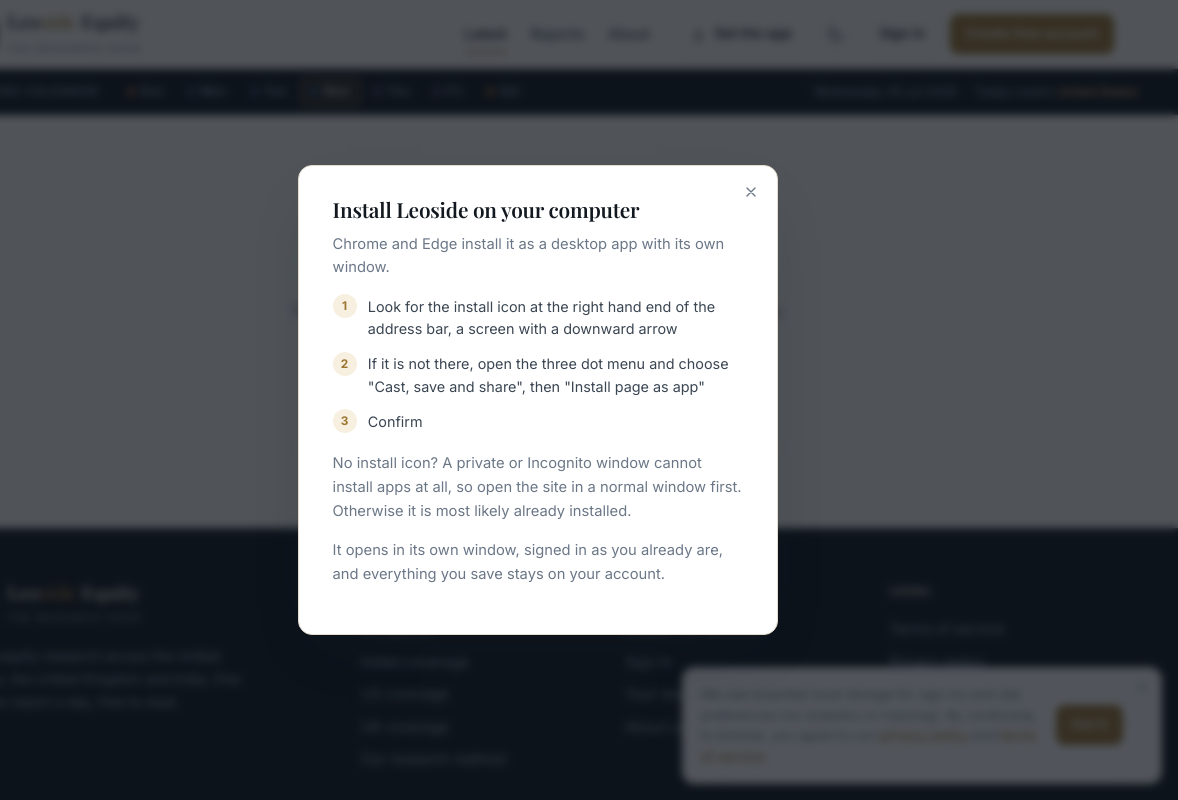
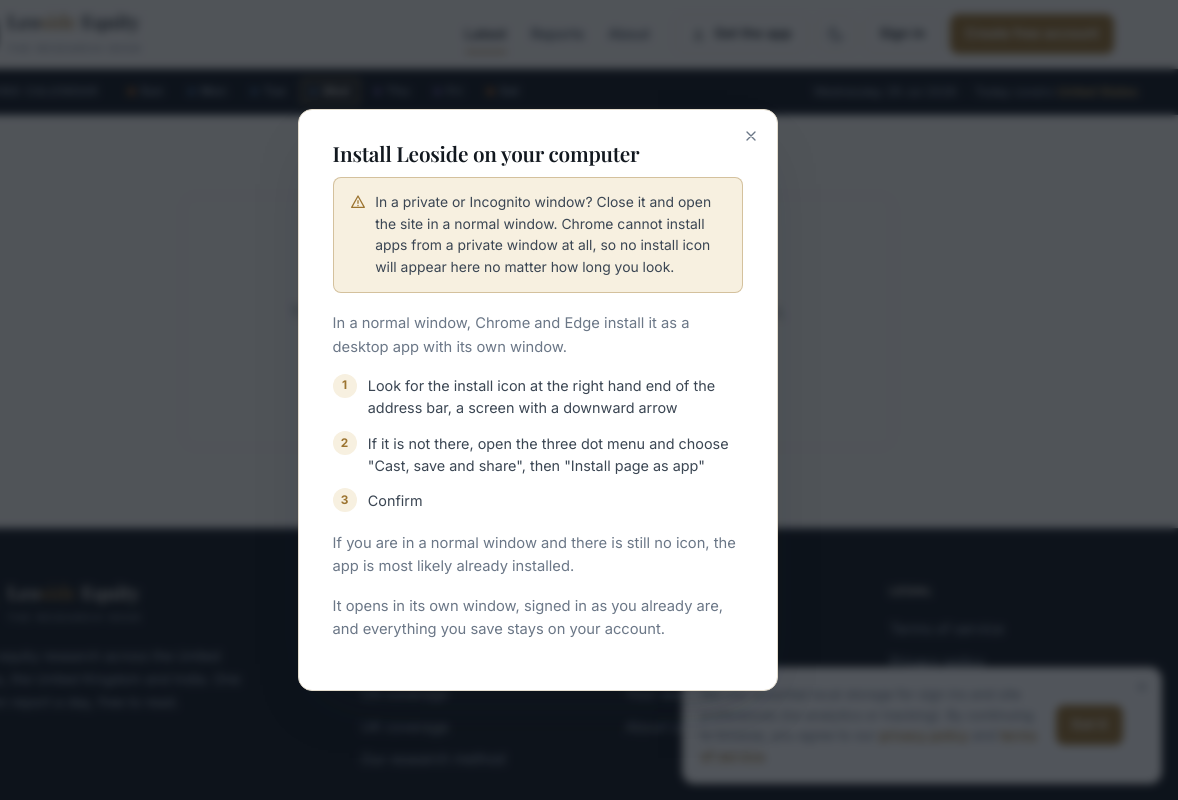
Before and after one commit to Leoside-Equity/Leoside-Equity, a plain HTML site: page index.html in a window 1280 px wide. Both pictures are taken after a click on the button "Get the app". Shown: the top 800 px of the page, 102-1280 px from the left. Drawn offline with nearby package versions, Linux system fonts and the light colour scheme; no server answers; a web font is replaced by a local one.

Commit message:
Add files via upload

```diff
--- a/assets/css/styles.css
+++ b/assets/css/styles.css
@@ -1894,6 +1894,26 @@
 .installhelp__close:hover { color: var(--text); }
 .installhelp__close svg { width: 16px; height: 16px; }
 
+/* The private window warning. Deliberately louder than the steps under it:
+   in a private window those steps cannot succeed, so this is the only thing
+   on the panel worth reading. */
+.installhelp__callout {
+  display: flex; align-items: flex-start; gap: .6rem;
+  margin: 0 0 1.2rem !important;
+  padding: .85rem 1rem;
+  border: 1px solid color-mix(in srgb, var(--brass) 38%, transparent);
+  border-radius: var(--r);
+  background: var(--brass-wash);
+  color: var(--text-2) !important;
+  font-size: .87rem !important;
+  line-height: 1.55 !important;
+}
+.installhelp__callout svg {
+  width: 16px; height: 16px; flex: none;
+  margin-top: .12rem;
+  color: var(--brass);
+}
+
 .installhelp__steps {
   counter-reset: step;
   list-style: none;
--- a/assets/js/app.js
+++ b/assets/js/app.js
@@ -581,7 +581,12 @@
     if (/Android/.test(ua)) {
       return {
         title: 'Install Leoside on your phone',
-        note: 'Chrome installs it as a normal app, with its own icon.',
+        /* Same reasoning as the desktop case below. Chrome on Android will
+           offer a plain shortcut in a private tab but not a real install, so
+           the advice comes first there too. */
+        callout: 'Browsing privately? Open the site in a normal tab first. ' +
+                 'Chrome cannot install an app from a private tab.',
+        note: 'In a normal tab, Chrome installs it as a real app with its own icon.',
         steps: [
           'Tap the three dot menu at the top right of Chrome',
           'Tap "Add to Home screen", or "Install app" if you see it',
@@ -598,22 +603,26 @@
     }
     return {
       title: 'Install Leoside on your computer',
-      note: 'Chrome and Edge install it as a desktop app with its own window.',
+      /* This leads, before any mention of the address bar.
+
+         Chrome disables installing outright in a private window: the install
+         event never fires and the address bar icon is never drawn. Listing the
+         icon steps first sent people hunting for a button that cannot exist,
+         which is exactly the wrong order. The condition they can actually do
+         something about goes at the top; the steps below it are for a normal
+         window and now say so. */
+      callout: 'In a private or Incognito window? Close it and open the site in ' +
+               'a normal window. Chrome cannot install apps from a private ' +
+               'window at all, so no install icon will appear here no matter ' +
+               'how long you look.',
+      note: 'In a normal window, Chrome and Edge install it as a desktop app with its own window.',
       steps: [
         'Look for the install icon at the right hand end of the address bar, a screen with a downward arrow',
         'If it is not there, open the three dot menu and choose "Cast, save and share", then "Install page as app"',
         'Confirm'
       ],
-      /* Ordered by how likely each is. A private window is the usual reason
-         the icon is missing on a site that is otherwise installable, and it is
-         not something the page can work around: Chrome disables installing
-         entirely in Incognito, so neither the prompt nor the address bar icon
-         exists there. Saying so beats sending somebody hunting for a button
-         that is not going to appear. */
       footnote: mobile ? '' :
-        'No install icon? A private or Incognito window cannot install apps at ' +
-        'all, so open the site in a normal window first. Otherwise it is most ' +
-        'likely already installed.'
+        'If you are in a normal window and there is still no icon, the app is most likely already installed.'
     };
   }
 
@@ -629,6 +638,11 @@
       '<div class="installhelp__card">' +
         '<button class="installhelp__close" type="button" aria-label="Close">' + icon('close') + '</button>' +
         '<h3 id="installHelpTitle">' + esc(info.title) + '</h3>' +
+        /* Sits above everything else, because it is the one thing that stops
+           the steps below from working at all. */
+        (info.callout
+          ? '<p class="installhelp__callout">' + icon('alert') + '<span>' + esc(info.callout) + '</span></p>'
+          : '') +
         '<p>' + esc(info.note) + '</p>' +
         (info.steps.length
           ? '<ol class="installhelp__steps">' +
--- a/assets/js/data.js
+++ b/assets/js/data.js
@@ -16,7 +16,10 @@
 const SITE = {
   name: 'Leoside Equity',
   tagline: 'Daily equity research across the United States, the United Kingdom and India.',
-  email: 'Leoside.Equity@gmail.com',
+  /* The one place the contact address is written down. The footer, the about
+     page, the terms and the privacy policy all read it from here, so changing
+     it here changes it everywhere. */
+  email: 'support@leosideequity.com',
   founded: 2026,
   // Words a signed out visitor may read before the gate appears.
   freeWords: 90,
```
